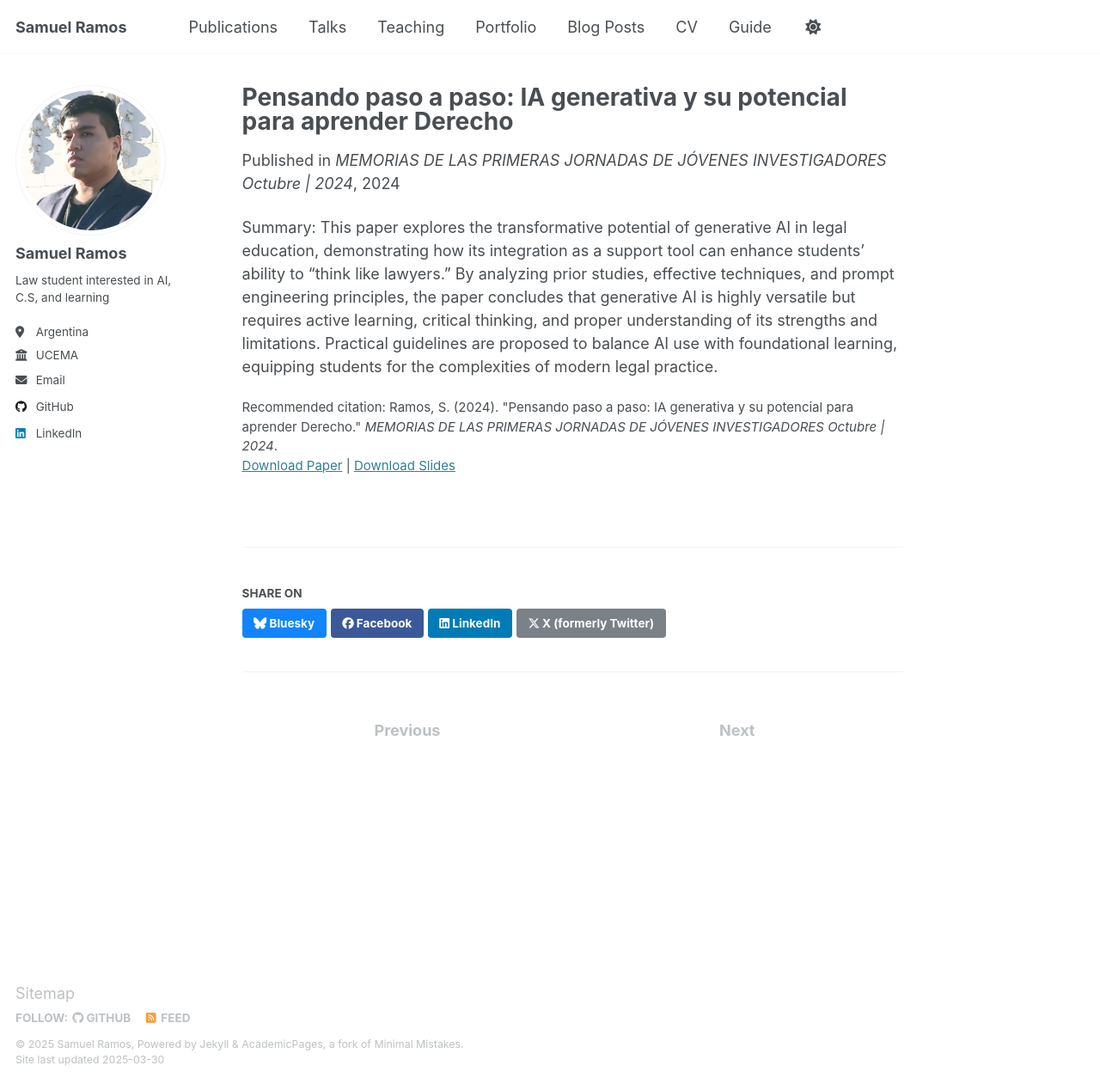
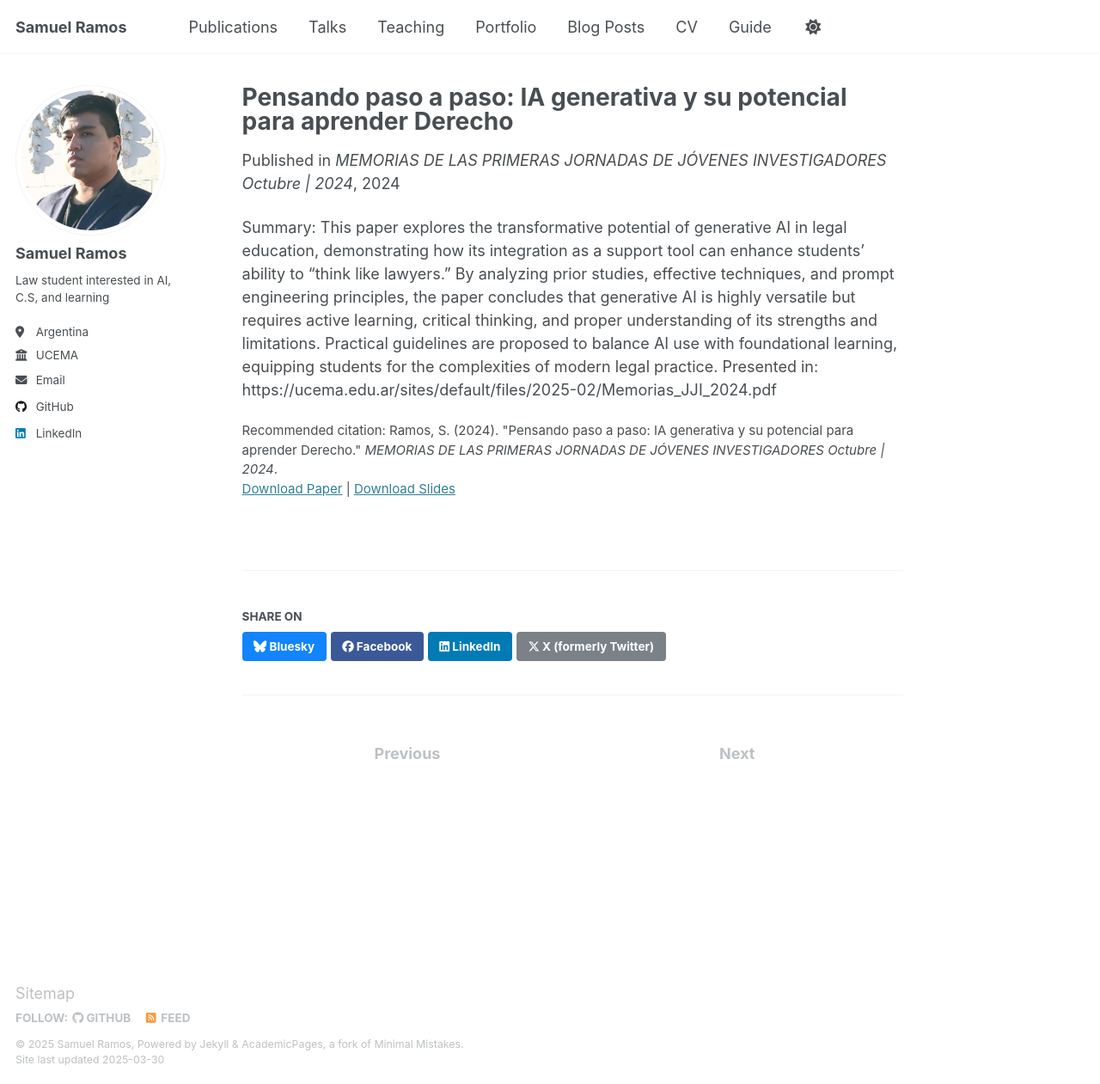
Before and after one commit to saiefr/saiefr.github.io, a Jekyll site: the page built from _publications/2024-10_paper-jornadas ucema.md, in a window 1280 px wide and 1261 px high. Shown: the whole window at 86% size. Built offline with Jekyll 4.4.1, drawn with Linux system fonts in a browser that asks for light colours.

Commit message:
Update 2024-10_paper-jornadas ucema.md

```diff
--- a/_publications/2024-10_paper-jornadas ucema.md
+++ b/_publications/2024-10_paper-jornadas ucema.md
@@ -2,10 +2,12 @@
 title: "Pensando paso a paso: IA generativa y su potencial para aprender Derecho"
 collection: publications
 category: papers
+permalink: /publication/2024-10_paper-jornadas ucema
 date: Oct 2024
 venue: 'MEMORIAS DE LAS PRIMERAS JORNADAS DE JÓVENES INVESTIGADORES Octubre | 2024'
 slidesurl: 'https://saiefr.github.io/files/paper1_slides.pdf'
-paperurl: 'https://ucema.edu.ar/sites/default/files/2025-02/Memorias_JJI_2024.pdf'
+paperurl: 'https://saiefr.github.io/files/paper1.pdf'
 citation: 'Ramos, S. (2024). &quot;Pensando paso a paso: IA generativa y su potencial para aprender Derecho.&quot; <i>MEMORIAS DE LAS PRIMERAS JORNADAS DE JÓVENES INVESTIGADORES Octubre | 2024</i>.'
 ---
 Summary: This paper explores the transformative potential of generative AI in legal education, demonstrating how its integration as a support tool can enhance students' ability to "think like lawyers." By analyzing prior studies, effective techniques, and prompt engineering principles, the paper concludes that generative AI is highly versatile but requires active learning, critical thinking, and proper understanding of its strengths and limitations. Practical guidelines are proposed to balance AI use with foundational learning, equipping students for the complexities of modern legal practice.
+Presented in: https://ucema.edu.ar/sites/default/files/2025-02/Memorias_JJI_2024.pdf
```
